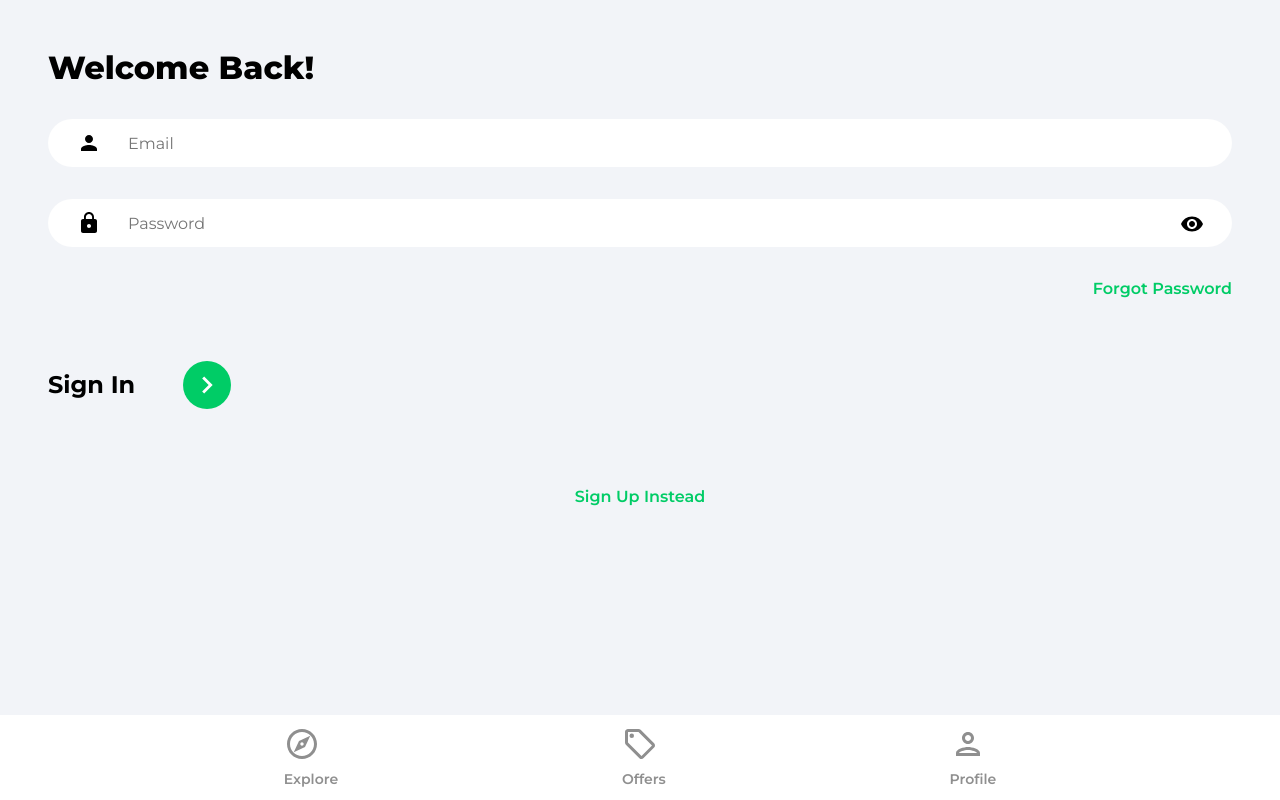
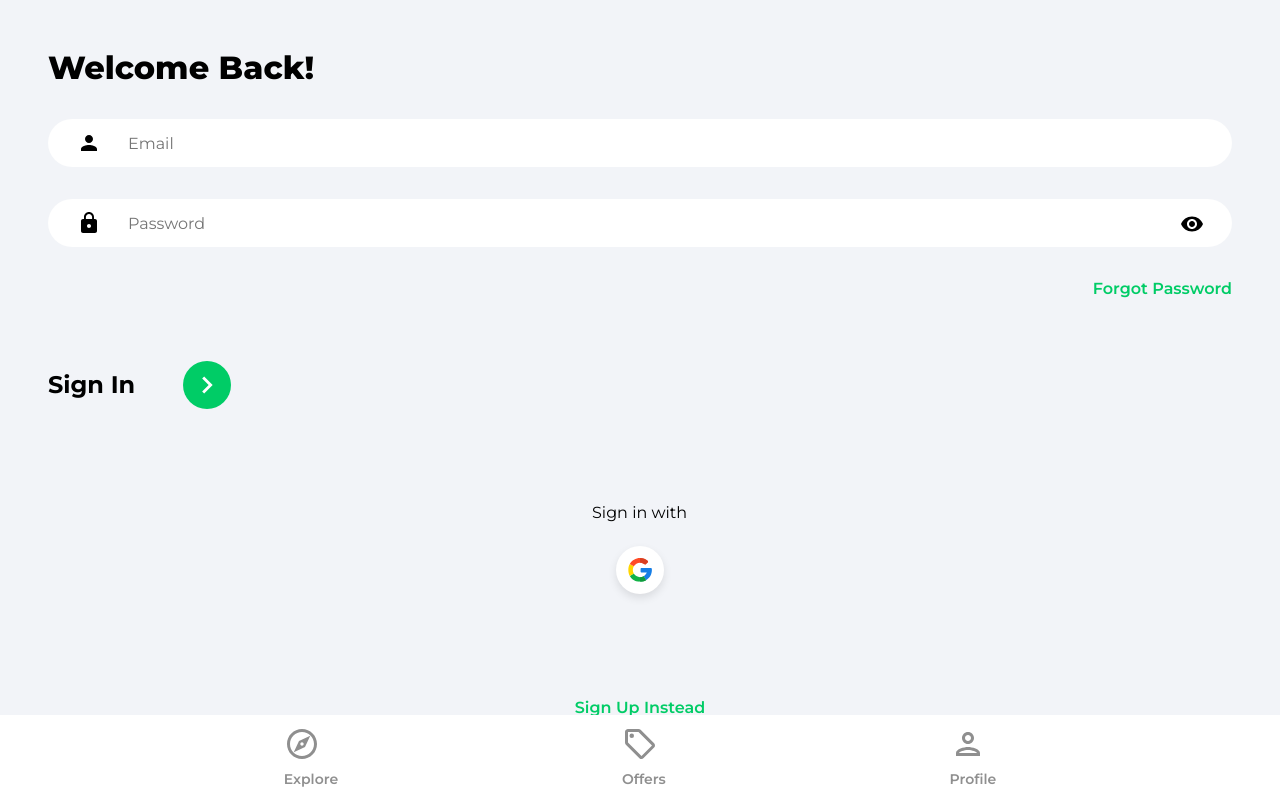
Before and after one commit to DarrelASandbox/react-house-marketplace-app, a React (Create React App) app: page /sign-in in a window 1280 px wide. Built offline with nearby package versions, Linux system fonts and the light colour scheme; no server answers.

Commit message:
Google OAuth Component

```diff
--- a/src/assets/svg/index.js
+++ b/src/assets/svg/index.js
@@ -5,7 +5,7 @@
 import { ReactComponent as DeleteIcon } from 'assets/svg/deleteIcon.svg';
 import { ReactComponent as EditIcon } from 'assets/svg/editIcon.svg';
 import { ReactComponent as ExploreIcon } from 'assets/svg/exploreIcon.svg';
-import { ReactComponent as GoogleIcon } from 'assets/svg/googleIcon.svg';
+import GoogleIcon from 'assets/svg/googleIcon.svg';
 import { ReactComponent as HomeIcon } from 'assets/svg/homeIcon.svg';
 import { ReactComponent as KeyboardArrowRightIcon } from 'assets/svg/keyboardArrowRightIcon.svg';
 import { ReactComponent as LocalOfferIcon } from 'assets/svg/localOfferIcon.svg';
--- /dev/null
+++ b/src/components/OAuth.jsx
@@ -0,0 +1,50 @@
+import { GoogleIcon } from 'assets/svg';
+import db from 'firebase.config';
+import { getAuth, GoogleAuthProvider, signInWithPopup } from 'firebase/auth';
+import { doc, getDoc, serverTimestamp, setDoc } from 'firebase/firestore';
+import { useLocation, useNavigate } from 'react-router-dom';
+import { toast } from 'react-toastify';
+
+const OAuth = () => {
+  const navigate = useNavigate();
+  const location = useLocation();
+
+  const onGoogleClick = async () => {
+    try {
+      const auth = getAuth();
+      const provider = new GoogleAuthProvider();
+      const result = await signInWithPopup(auth, provider);
+      const user = result.user;
+
+      // Check for user in firebase.
+      const docRef = doc(db, 'users', user.uid);
+      const docSnap = await getDoc(docRef);
+
+      // Create user if user doesn't exist.
+      if (!docSnap.exists()) {
+        await setDoc(doc(db, 'users', user.uid), {
+          name: user.displayName,
+          email: user.email,
+          timestamp: serverTimestamp(),
+        });
+      }
+
+      navigate('/');
+    } catch (error) {
+      toast.error('Could not authorize with Google');
+      console.log(error);
+    }
+  };
+
+  return (
+    <div className='socialLogin'>
+      <p>
+        Sign {location.pathname === '/sign-up' ? 'up' : 'in'} with{' '}
+        <button className='socialIconDiv' onClick={onGoogleClick}>
+          <img className='socialIconImg' src={GoogleIcon} alt='google' />
+        </button>
+      </p>
+    </div>
+  );
+};
+export default OAuth;
--- a/src/components/PrivateRoute.jsx
+++ b/src/components/PrivateRoute.jsx
@@ -4,7 +4,7 @@
 
 const PrivateRoute = ({ children }) => {
   const { loggedIn, checkingStatus } = useAuthStatus();
-  if (checkingStatus) return Spinner;
+  if (checkingStatus) return <Spinner />;
   return loggedIn ? children : <Navigate to='/sign-in' />;
 };
 
--- a/src/pages/SignIn.jsx
+++ b/src/pages/SignIn.jsx
@@ -1,4 +1,5 @@
 import { KeyboardArrowRightIcon, VisibilityIcon } from 'assets/svg';
+import OAuth from 'components/OAuth';
 import { getAuth, signInWithEmailAndPassword } from 'firebase/auth';
 import { useState } from 'react';
 import { Link, useNavigate } from 'react-router-dom';
@@ -82,13 +83,13 @@
               <KeyboardArrowRightIcon fill='#fff' width='34px' height='34px' />
             </button>
           </div>
+        </form>
 
-          {/* @TODO: Google OAuth */}
+        <OAuth />
 
-          <Link to='/sign-up' className='registerLink'>
-            Sign Up Instead
-          </Link>
-        </form>
+        <Link to='/sign-up' className='registerLink'>
+          Sign Up Instead
+        </Link>
       </div>
     </>
   );
--- a/src/pages/SignUp.jsx
+++ b/src/pages/SignUp.jsx
@@ -1,4 +1,5 @@
 import { KeyboardArrowRightIcon, VisibilityIcon } from 'assets/svg';
+import OAuth from 'components/OAuth';
 import db from 'firebase.config';
 import {
   createUserWithEmailAndPassword,
@@ -109,13 +110,13 @@
               <KeyboardArrowRightIcon fill='#fff' width='34px' height='34px' />
             </button>
           </div>
+        </form>
 
-          {/* @TODO: Google OAuth */}
+        <OAuth />
 
-          <Link to='/sign-in' className='registerLink'>
-            Sign In Instead
-          </Link>
-        </form>
+        <Link to='/sign-in' className='registerLink'>
+          Sign In Instead
+        </Link>
       </div>
     </>
   );
```
